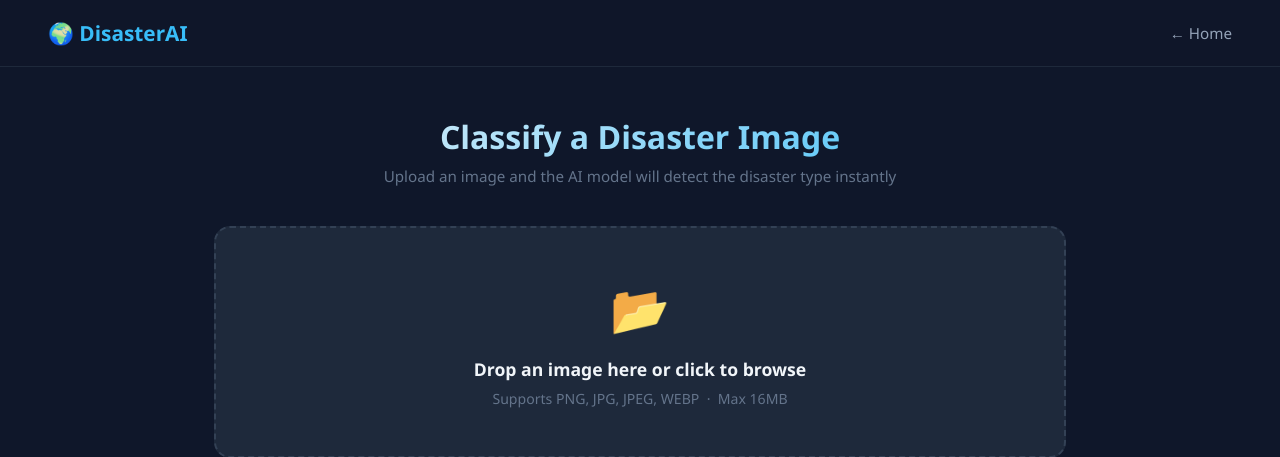
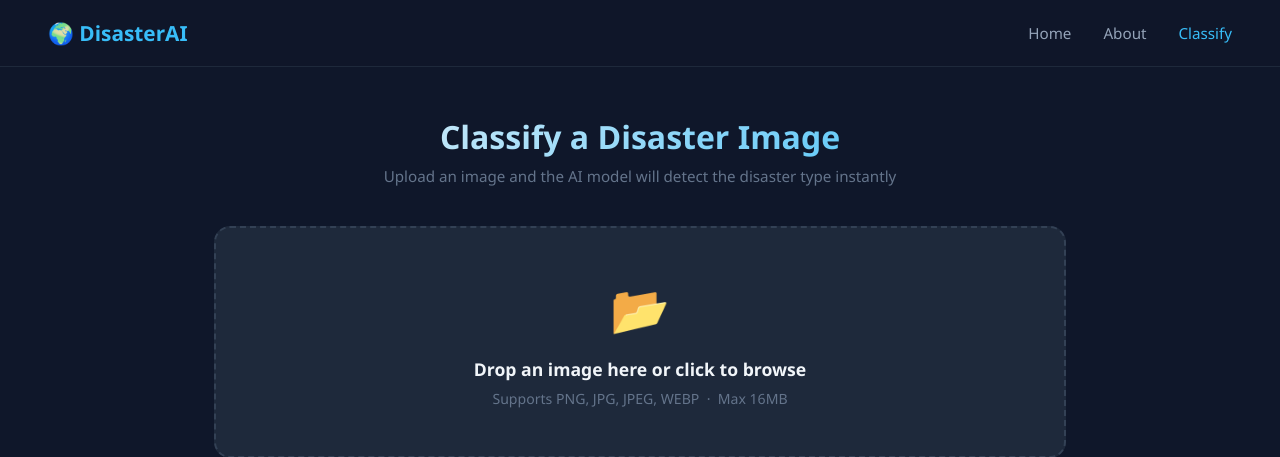
Before and after one commit to Nikitha2116/Natural-Disaster-Intensity-Analysis, a Flask app: page /predict in a window 1280 px wide. Shown: the top 457 px of the page. Run offline with Flask 2, Linux system fonts and the light colour scheme.

Commit message:
Update navbar with About link

```diff
--- a/templates/upload.html
+++ b/templates/upload.html
@@ -25,7 +25,10 @@
       top: 0;
       z-index: 100;
     }
-    .logo { font-size: 1.3rem; font-weight: 700; color: #38bdf8; }
+    .logo { font-size: 1.3rem; font-weight: 700; color: #38bdf8; text-decoration: none; }
+    .nav-links { display: flex; gap: 2rem; }
+    .nav-links a { color: #94a3b8; text-decoration: none; font-size: 0.95rem; transition: color 0.2s; }
+    .nav-links a:hover, .nav-links a.active { color: #38bdf8; }
     nav a { color: #94a3b8; text-decoration: none; font-size: 0.95rem; }
     nav a:hover { color: #38bdf8; }
 
@@ -278,8 +281,12 @@
 <body>
 
 <nav>
-  <div class="logo">🌍 DisasterAI</div>
-  <a href="/">← Home</a>
+  <a href="/" class="logo">🌍 DisasterAI</a>
+  <div class="nav-links">
+    <a href="/">Home</a>
+    <a href="/intro">About</a>
+    <a href="/predict" class="active">Classify</a>
+  </div>
 </nav>
 
 <div class="container">
```
